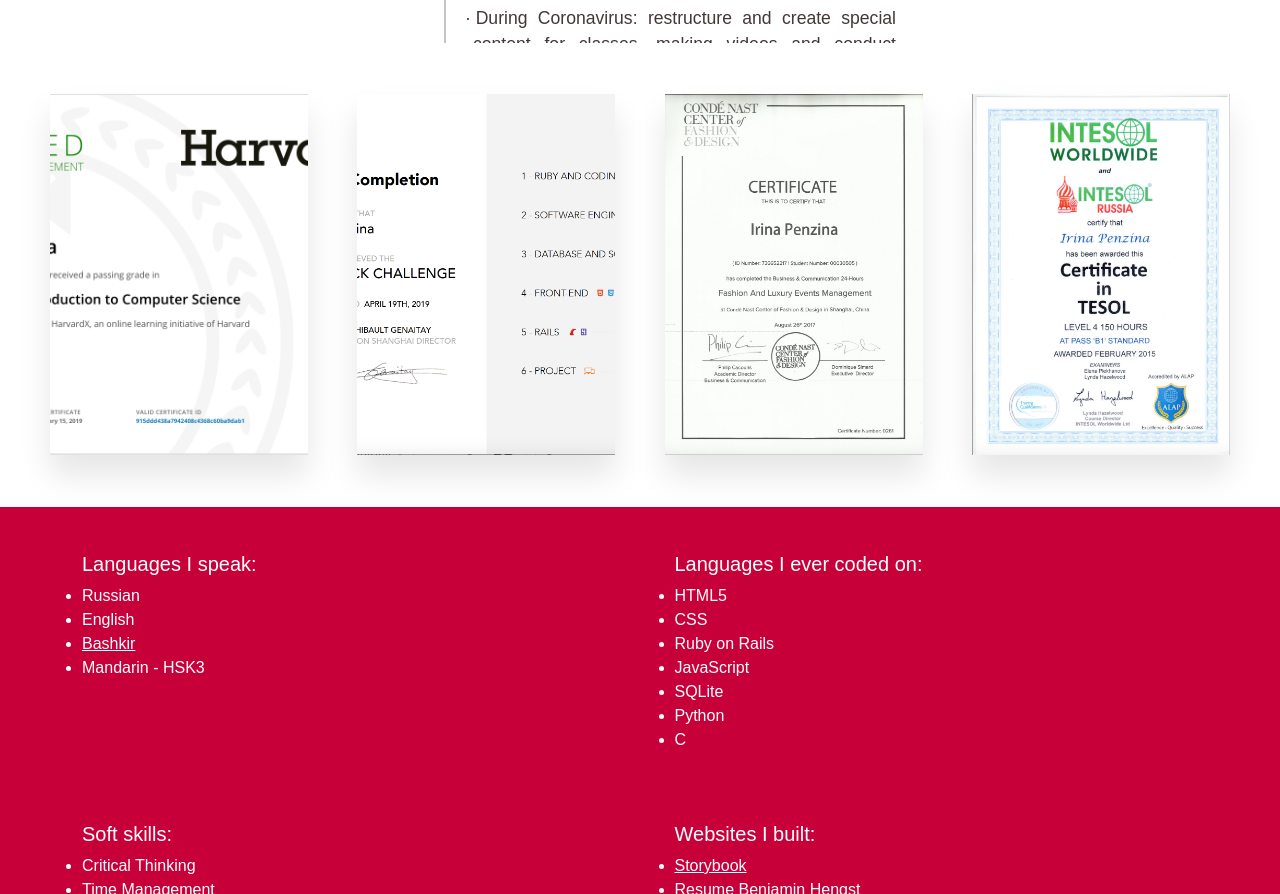
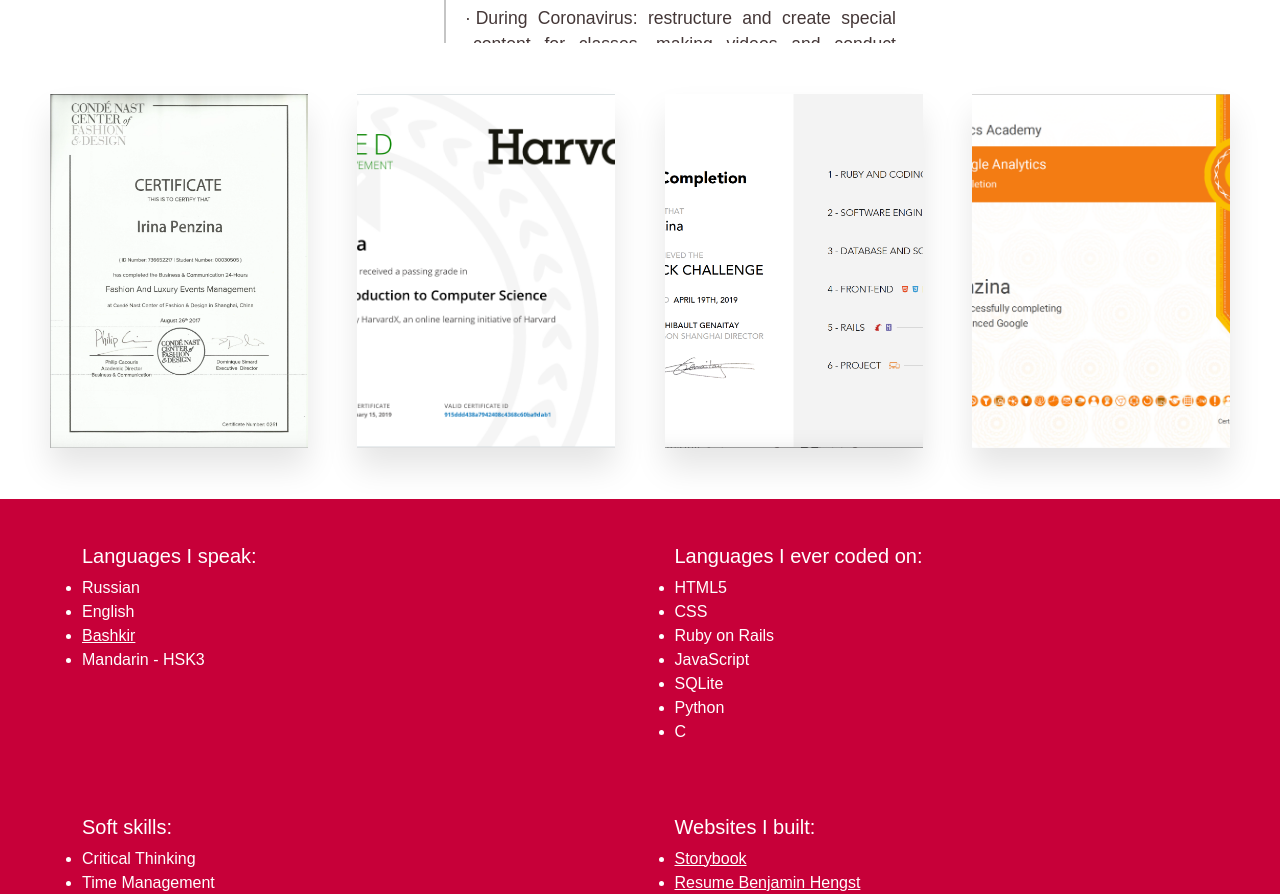
Before and after one commit to IrinaPenzina/portfolio, a plain HTML site: page index.html in a window 1280 px wide. Shown: the part 1447-2341 px from the top of the page. Drawn offline with nearby package versions, Linux system fonts and the light colour scheme.

Commit message:
some little twinkles

```diff
--- a/index.html
+++ b/index.html
@@ -147,7 +147,7 @@
           <a href="https://www.linkedin.com/in/irina-penzina/" target="_blank" class="social" title="LinkedIn"><i class="fab fa-linkedin"></i></a>
           <a href="https://github.com/IrinaPenzina/" target="_blank" class="social" title="GitHub"><i class="fab fa-github-square"></i></a>
           <a href="https://www.facebook.com/penzina.irina" target="_blank" class="social" title="Facebook"><i class="fab fa-facebook-square"></i></a>
-          <a href="images/Wechat.jpeg" data-lightbox="Wechat" class="social" title=""><i class="fab fa-weixin"></i></a>
+          <a href="images/Wechat.jpeg" data-lightbox="Wechat" class="social" title="WeChat"><i class="fab fa-weixin"></i></a>
           <a href="https://www.instagram.com/iri_/" target="_blank" class="social" title="Instagram"><i class="fab fa-instagram"></i></a>
         </div>
         <div class="text">I have a <a href="http://rusoil.net/faculty/32#TITLE34" target="_blank" class="study">master’s degree</a> and more than 7 years of work experience in Public Relations. I helped organize a publishing house’s <a href="https://my.mail.ru/mailua/ypan49/video/1/315.html" target="_blank" class="study">35th-anniversary concert</a> with dozens of Russia’s top singers and bands as well as a Halloween party for preschoolers. I taught advertising to university students and the alphabet to seven-year-olds. I integrated a newspaper into 3 popular tv shows and myself into a foreign culture. I’ve lived in 2 countries and 3 different cities. I speak 4 languages. I’ve traveled to 12 countries and hiked more than 500 km within them. For the past two years, I’ve woken up at 5:30 to start my morning with a yoga session.<br><br>
@@ -333,17 +333,17 @@
   <!-- carousel -->
 
   <div class="pictures">
+    <div class="box vertical">
+      <img src="images/condenast.png">
+    </div>
     <div class="box">
       <img src="images/cs50.png">
     </div>
     <div class="box">
       <img src="images/lewagon.png">
     </div>
-    <div class="box vertical">
-      <img src="images/condenast.png">
-    </div>
-    <div class="box vertical">
-      <img src="images/tesol.png">
+    <div class="box">
+      <img src="images/google.png">
     </div>
   </div>
 
```
Also changed, not shown: images/google.png (added).
